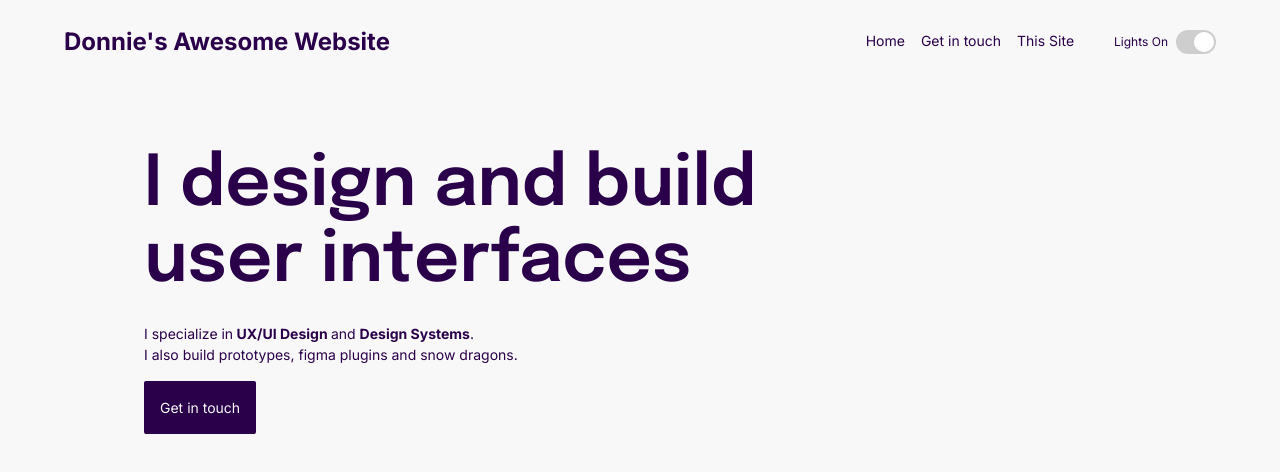
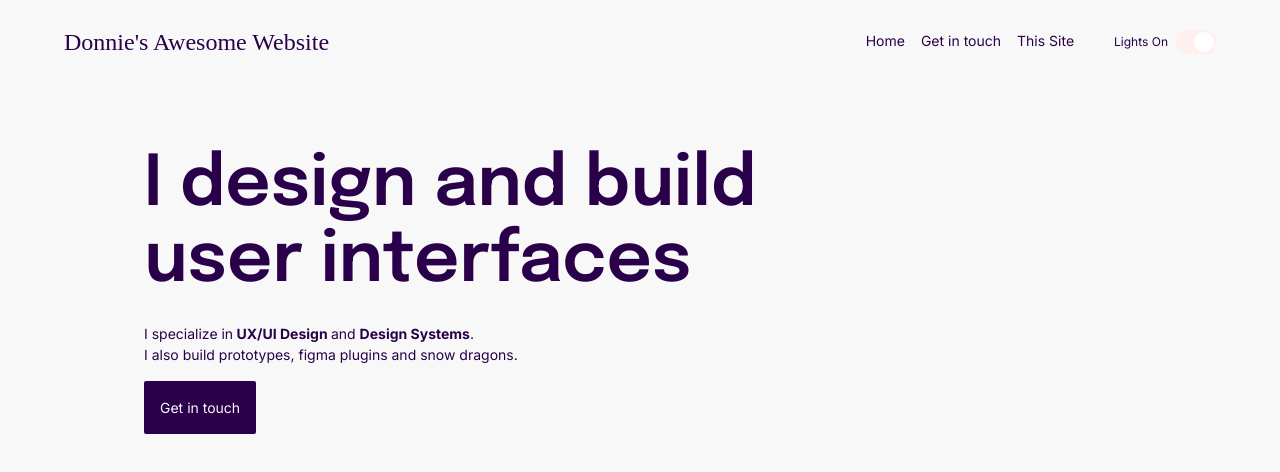
Before and after one commit to dnlklmn/d-site, a React (Create React App) app: page / in a window 1280 px wide. Shown: the top 472 px of the page. Built offline with nearby package versions, Linux system fonts and the light colour scheme.

Commit message:
chore: style-dictionary output

```diff
--- a/src/theme/dark.css
+++ b/src/theme/dark.css
@@ -1,8 +1,13 @@
 :root[data-theme="dark"] {
-  --primary: #DB00FF;
-  --secondary: #05F300;
+  --brand-primary: #db00ff;
+  --brand-secondary: #05f300;
   --fg-contrast: #f3f3f3;
-  --fg-match-bg: #151515;
+  --fg-match-bg: #290049;
+  --fg-always-dark: #290049;
+  --fg-always-light: #f8f8f8;
   --bg-default: #151515;
-  --bg-dip: #424242;
+  --bg-dip: #C5B7B7;
+  --bg-gradient-1: #5F4696;
+  --bg-gradient-2: #773B73;
+  --bg-gradient-3: #AE92AC;
 }
--- a/src/theme/light.css
+++ b/src/theme/light.css
@@ -3,8 +3,10 @@
   --brand-secondary: #05F300;
   --fg-contrast: #290049;
   --fg-match-bg: #f8f8f8;
+  --fg-always-light: #f8f8f8;
+  --fg-always-dark: #290049;
   --bg-default: #f8f8f8;
-  --bg-dip: #CFCECE;
+  --bg-dip: #ffefee;
   --bg-gradient-1: #F6DAF6;
   --bg-gradient-2: #F6DDC6;
   --bg-gradient-3: #FFF4D7;
--- a/src/theme/token-transformation/global.json
+++ b/src/theme/token-transformation/global.json
@@ -50,6 +50,14 @@
     },
     "dm-serif-text-5": {
       "value": "Regular",
+      "type": "fontWeights"
+    },
+    "dm-serif-text-3": {
+      "value": "Italic",
+      "type": "fontWeights"
+    },
+    "inter-4": {
+      "value": "Bold",
       "type": "fontWeights"
     }
   },
@@ -325,11 +333,11 @@
   },
   "h5": {
     "fontFamily": {
-      "value": "Inter",
+      "value": "DM Serif Text",
       "type": "fontFamilies"
     },
     "fontWeight": {
-      "value": "Bold",
+      "value": "Italic",
       "type": "fontWeights"
     },
     "lineHeight": {
--- a/src/theme/token-transformation/light.json
+++ b/src/theme/token-transformation/light.json
@@ -17,6 +17,14 @@
     "match-bg": {
       "value": "#f8f8f8",
       "type": "color"
+    },
+    "always-light": {
+      "value": "#f8f8f8",
+      "type": "color"
+    },
+    "always-dark": {
+      "value": "#290049",
+      "type": "color"
     }
   },
   "bg": {
@@ -25,7 +33,7 @@
       "type": "color"
     },
     "dip": {
-      "value": "#CFCECE",
+      "value": "#ffefee",
       "type": "color"
     }
   },
--- a/src/theme/typography.css
+++ b/src/theme/typography.css
@@ -44,8 +44,8 @@
   --body-2-paragraph-indent: 0px;
   --body-2-text-case: none;
   --body-2-text-decoration: none;
-  --h5-font-family: Inter;
-  --h5-font-weight: Bold;
+  --h5-font-family: DM Serif Text;
+  --h5-font-weight: Italic;
   --h5-line-height: AUTO;
   --h5-font-size: 24px;
   --h5-letter-spacing: 0%;
```
Also changed, not shown: src/theme/token-transformation/dark.json (+33 -9 lines), src/theme/token-transformation/typography.json (+5 -5 lines).
